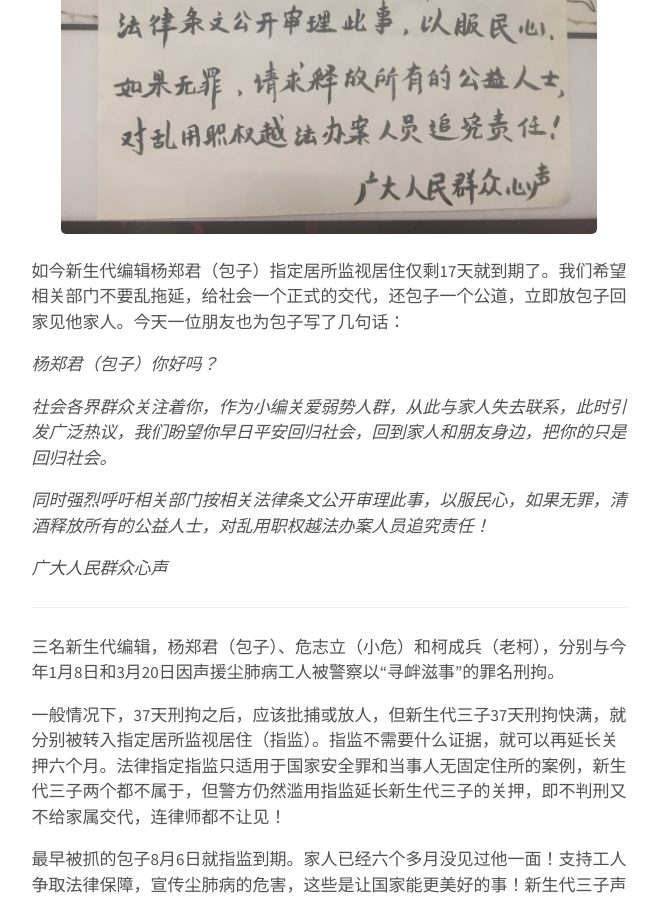
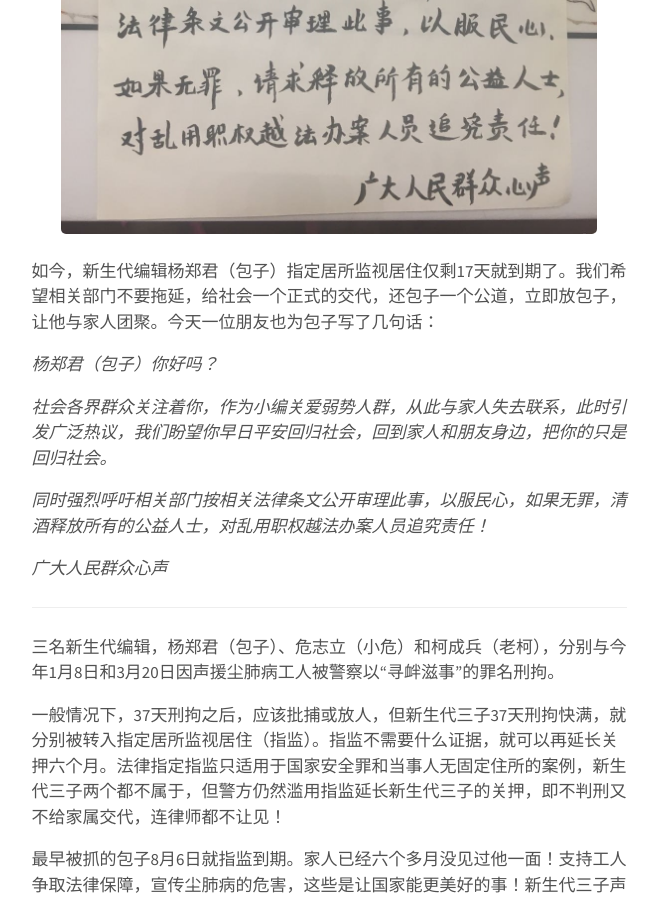
Before and after one commit to xsdai3/xsdai3.github.io, a Jekyll site: the page built from _posts/2019-07-20-倒数第17天：8月6日放包子回家！.md, in a window 1280 px wide and 900 px high, scrolled down 688 px. Shown: the whole window, without its empty margins (311-971 px from the left). Built offline with Jekyll 4.4.1, drawn with Linux system fonts in a browser that asks for light colours.

Commit message:
Update 2019-07-20-倒数第17天：8月6日放包子回家！.md

```diff
--- a/_posts/2019-07-20-倒数第17天：8月6日放包子回家！.md
+++ b/_posts/2019-07-20-倒数第17天：8月6日放包子回家！.md
@@ -8,7 +8,7 @@
 
 <div style="text-align:center"><img src="/images/17tian.jpg" width="90%"/></div>
 
-如今新生代编辑杨郑君（包子）指定居所监视居住仅剩17天就到期了。我们希望相关部门不要乱拖延，给社会一个正式的交代，还包子一个公道，立即放包子回家见他家人。今天一位朋友也为包子写了几句话：
+如今，新生代编辑杨郑君（包子）指定居所监视居住仅剩17天就到期了。我们希望相关部门不要拖延，给社会一个正式的交代，还包子一个公道，立即放包子，让他与家人团聚。今天一位朋友也为包子写了几句话：
 
 
 
```
